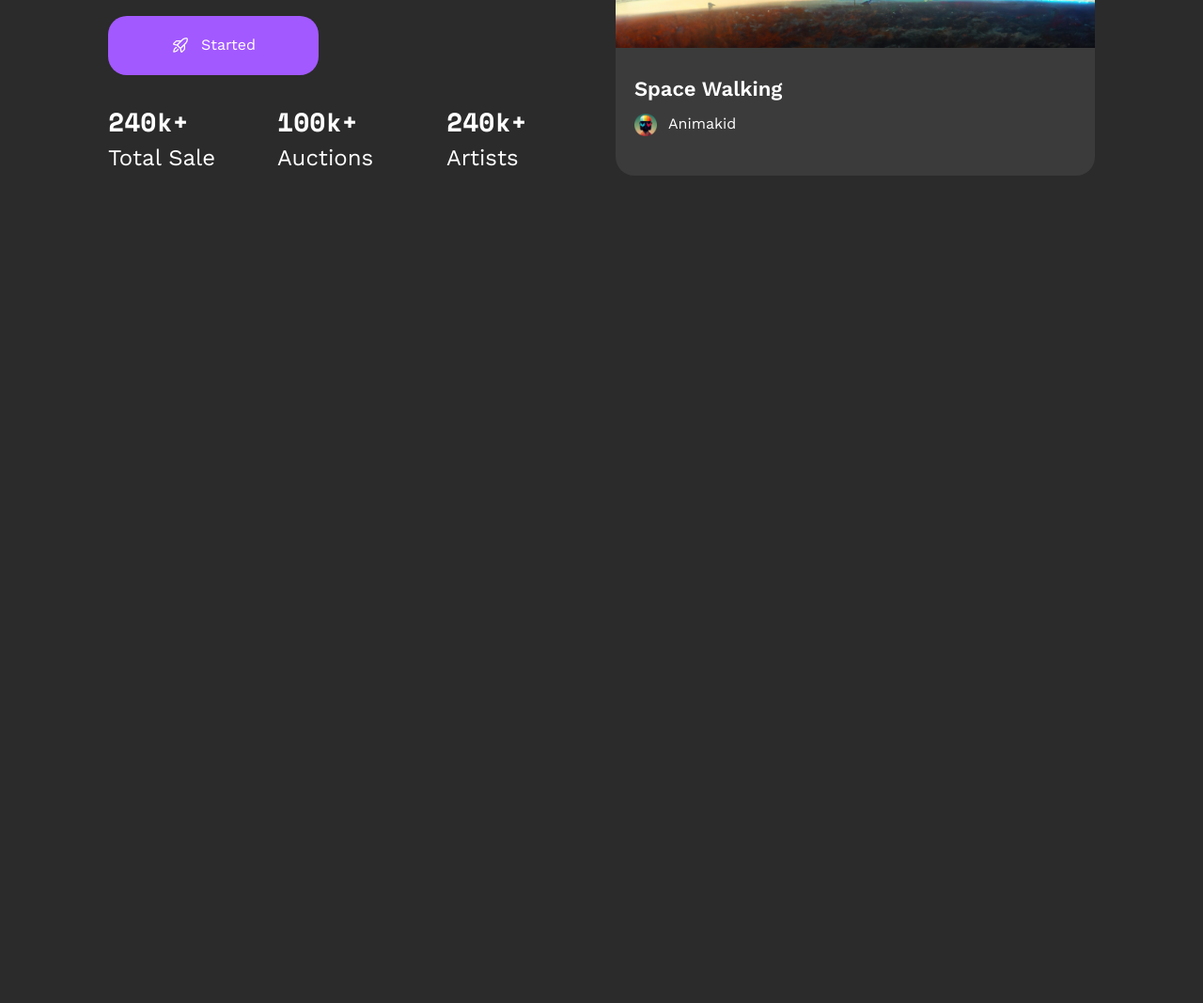
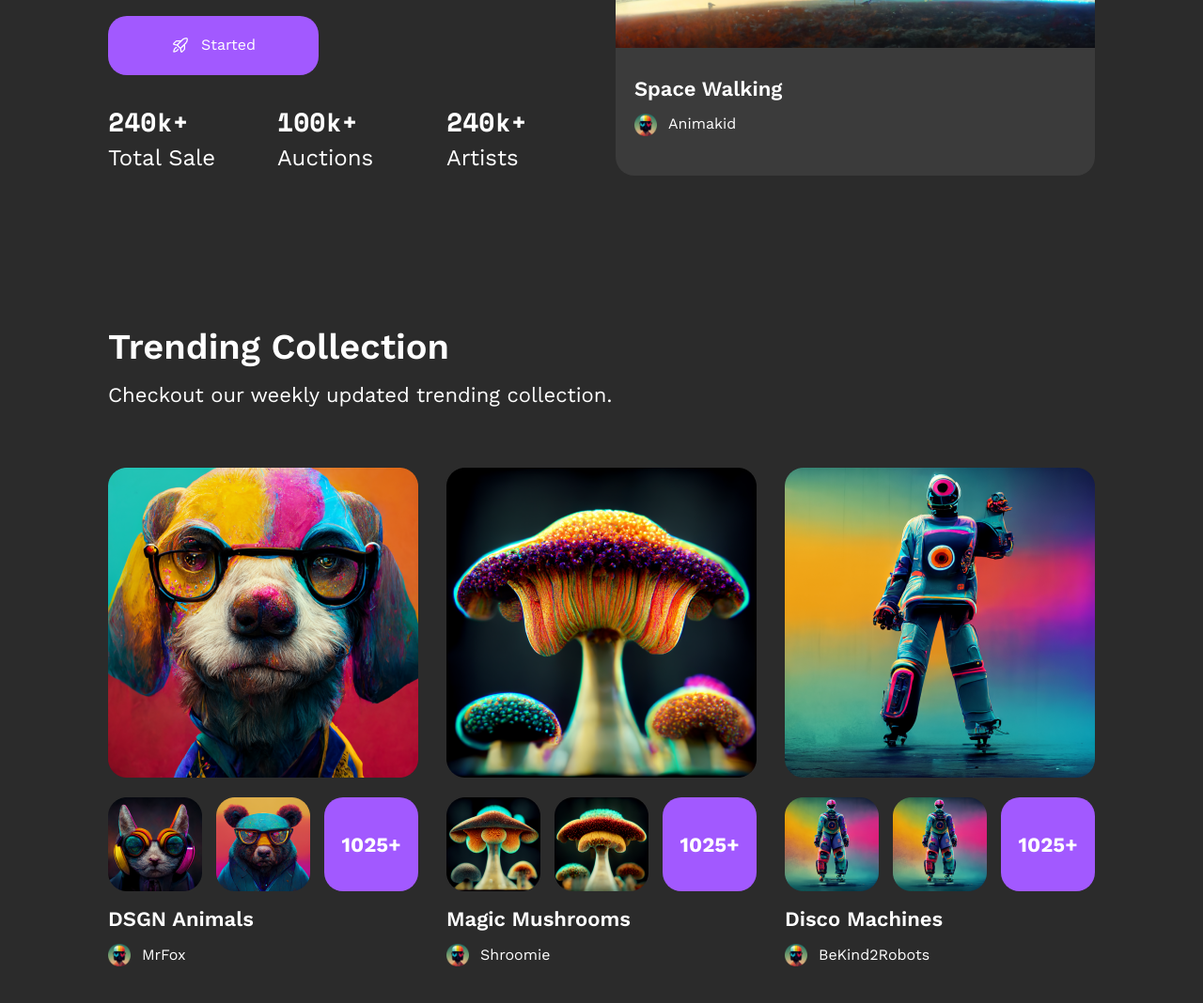
Before and after one commit to Mootassam/NFT-marketplace, a plain HTML site: page index.html in a window 1280 px wide. Shown: the part 532-1600 px from the top of the page at 94% size. Before the commit the page ends 800 px from the top, so only its background shows below. Drawn offline with nearby package versions, Linux system fonts and the light colour scheme.

Commit message:
styling the trend section

```diff
--- a/index.html
+++ b/index.html
@@ -72,6 +72,61 @@
 			</div>
 		</header>
 
-		<section class=""></section>
+		<!-- styling the trending Collection -->
+
+		<section class="container">
+			<div class="container__header">
+				<h2>Trending Collection</h2>
+				<span>Checkout our weekly updated trending collection.</span>
+			</div>
+
+			<div class="container__trend">
+				<div class="trend">
+					<div><img src="/assets/image/trend1.png" alt="" srcset="" /></div>
+					<div class="trend__detaill">
+						<img src="/assets/image/trend4.png" alt="" />
+						<img src="/assets/image/trend5.png" alt="" />
+						<div class="trend__totale">1025+</div>
+					</div>
+					<div class="right__description">
+						<div class="nft__tilte">DSGN Animals</div>
+						<div class="nft__user">
+							<img src="/assets/image/Artist.png" alt="" />
+							<p>MrFox</p>
+						</div>
+					</div>
+				</div>
+				<div class="trend">
+					<div><img src="/assets/image/trend2.png" alt="" srcset="" /></div>
+					<div class="trend__detaill">
+						<img src="/assets/image/trend9.png" alt="" />
+						<img src="/assets/image/trend10.png" alt="" />
+						<div class="trend__totale">1025+</div>
+					</div>
+					<div class="right__description">
+						<div class="nft__tilte">Magic Mushrooms</div>
+						<div class="nft__user">
+							<img src="/assets/image/Artist.png" alt="" />
+							<p>Shroomie</p>
+						</div>
+					</div>
+				</div>
+				<div class="trend">
+					<div><img src="/assets/image/trend3.png" alt="" srcset="" /></div>
+					<div class="trend__detaill">
+						<img src="/assets/image/trend6.png" alt="" />
+						<img src="/assets/image/trend7.png" alt="" />
+						<div class="trend__totale">1025+</div>
+					</div>
+					<div class="right__description">
+						<div class="nft__tilte">Disco Machines</div>
+						<div class="nft__user">
+							<img src="/assets/image/Artist.png" alt="" />
+							<p>BeKind2Robots</p>
+						</div>
+					</div>
+				</div>
+			</div>
+		</section>
 	</body>
 </html>
--- a/style.css
+++ b/style.css
@@ -114,3 +114,37 @@ nav > ul > li:nth-last-child(1) {
 	width: 24px;
 	height: 24px;
 }
+
+/* styling the trend section */
+.container__trend {
+	display: grid;
+	grid-template-columns: repeat(3, 1fr);
+	column-gap: 30px;
+}
+.trend {
+	display: flex;
+	flex-direction: column;
+	row-gap: 15px;
+}
+
+:where(.trend > .right__description) {
+	padding: 0 !important;
+}
+.trend__detaill {
+	display: flex;
+	column-gap: 15px;
+}
+.trend__detaill > img {
+	object-fit: contain;
+	height: 100px;
+}
+.trend__totale {
+	background-color: var(--violet);
+	font-weight: 700;
+	font-size: 22px;
+	line-height: 160%;
+	border-radius: 20px;
+	display: grid;
+	place-items: center;
+	width: 100%;
+}
```
Also changed, not shown: assets/image/trend1.png (renamed from assets/image/Primary Photo Placeholder.png), assets/image/trend10.png (added), assets/image/trend2.png (renamed from assets/image/Primary Photo Placeholder (1).png), assets/image/trend3.png (renamed from assets/image/Primary Photo Placeholder (2).png), assets/image/trend4.png (added), assets/image/trend5.png (added), assets/image/trend6.png (added), assets/image/trend7.png (added), assets/image/trend8.png (added), assets/image/trend9.png (added).
